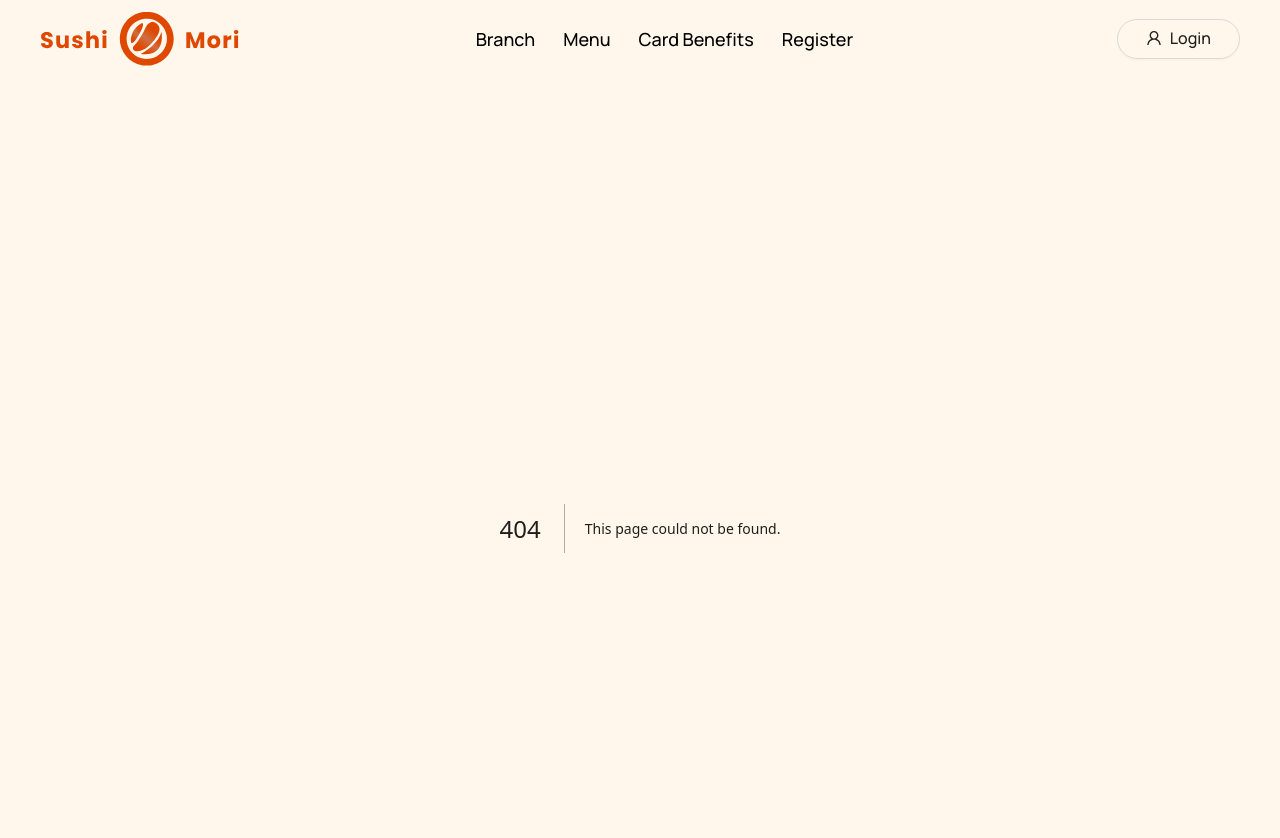
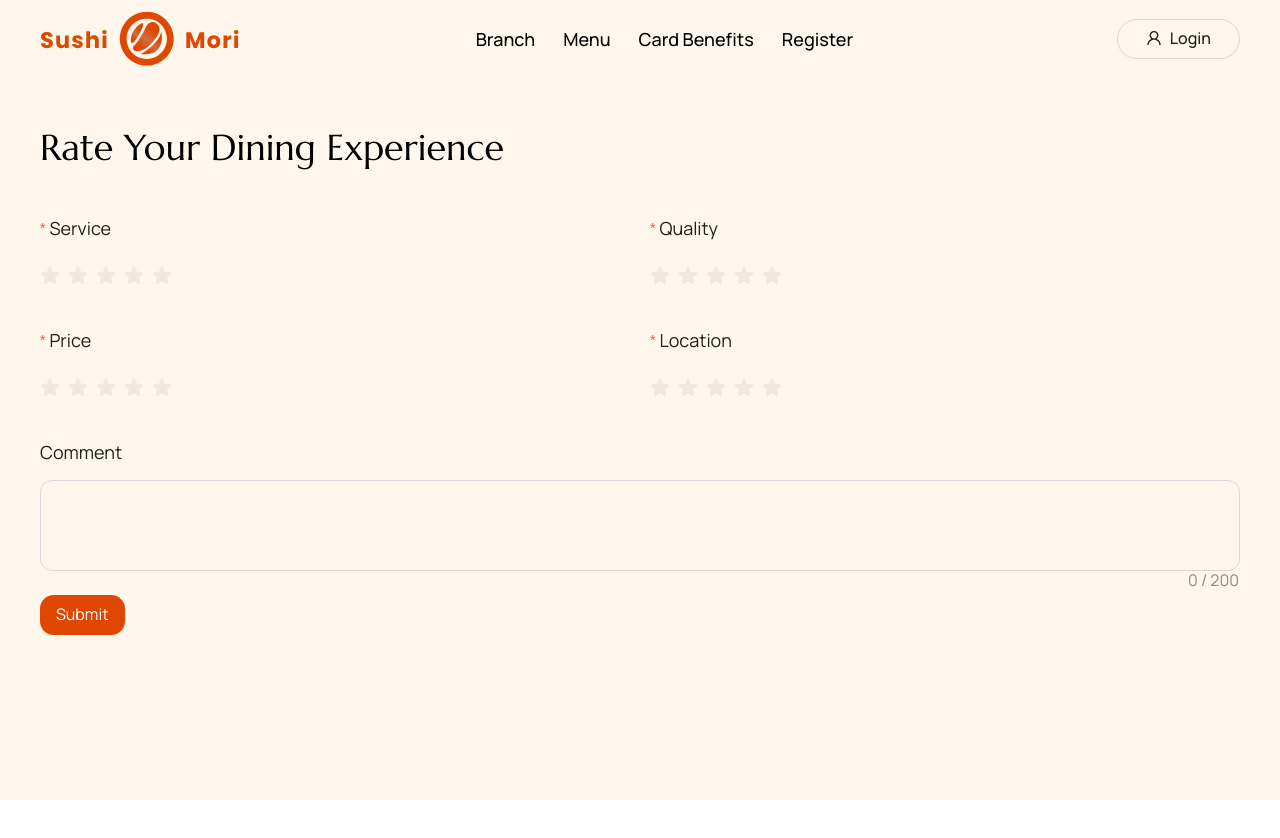
Before and after one commit to ndmanh3003/ssmori-client, a Next.js app: page /review/1 in a window 1280 px wide. Before the commit this address had no page. Shown: the top 838 px of the page. After the commit the page ends 800 px from the top, so only its background shows below. Built offline with nearby package versions, Linux system fonts and the light colour scheme; a web font is replaced by a local one; what @ant-design/nextjs-registry would draw is missing.

Commit message:
feat(review): form submit

```diff
--- /dev/null
+++ b/src/app/(customer)/review/[id]/page.tsx
@@ -0,0 +1,48 @@
+'use client'
+import { Form, Input, Rate, Button, App as Appant } from 'antd'
+import { useRouter } from 'next/navigation'
+
+import Heading from '@/components/Heading'
+import { requireRule } from '@/components/form/const'
+
+export default function App({ params }: { params: Promise<{ id: string }> }) {
+  const router = useRouter()
+  const { message } = Appant.useApp()
+
+  const onFinish = async (values: unknown) => {
+    const res = { id: Number((await params).id), ...(values as object) }
+
+    console.log(res)
+    message.success('Thank you for your feedback!')
+    router.push('/')
+  }
+
+  return (
+    <>
+      <Heading>Rate Your Dining Experience</Heading>
+      <Form className='!mt-10' layout='vertical' onFinish={onFinish}>
+        <div className='grid grid-cols-2 gap-x-5'>
+          <Form.Item label='Service' name='service' rules={requireRule}>
+            <Rate />
+          </Form.Item>
+          <Form.Item label='Quality' name='quality' rules={requireRule}>
+            <Rate />
+          </Form.Item>
+          <Form.Item label='Price' name='price' rules={requireRule}>
+            <Rate />
+          </Form.Item>
+          <Form.Item label='Location' name='location' rules={requireRule}>
+            <Rate />
+          </Form.Item>
+        </div>
+
+        <Form.Item label='Comment' name='comment'>
+          <Input.TextArea showCount autoSize={{ minRows: 3, maxRows: 6 }} className='!bg-transparent !rounded-xl' maxLength={200} />
+        </Form.Item>
+        <Button htmlType='submit' type='primary'>
+          Submit
+        </Button>
+      </Form>
+    </>
+  )
+}
```
